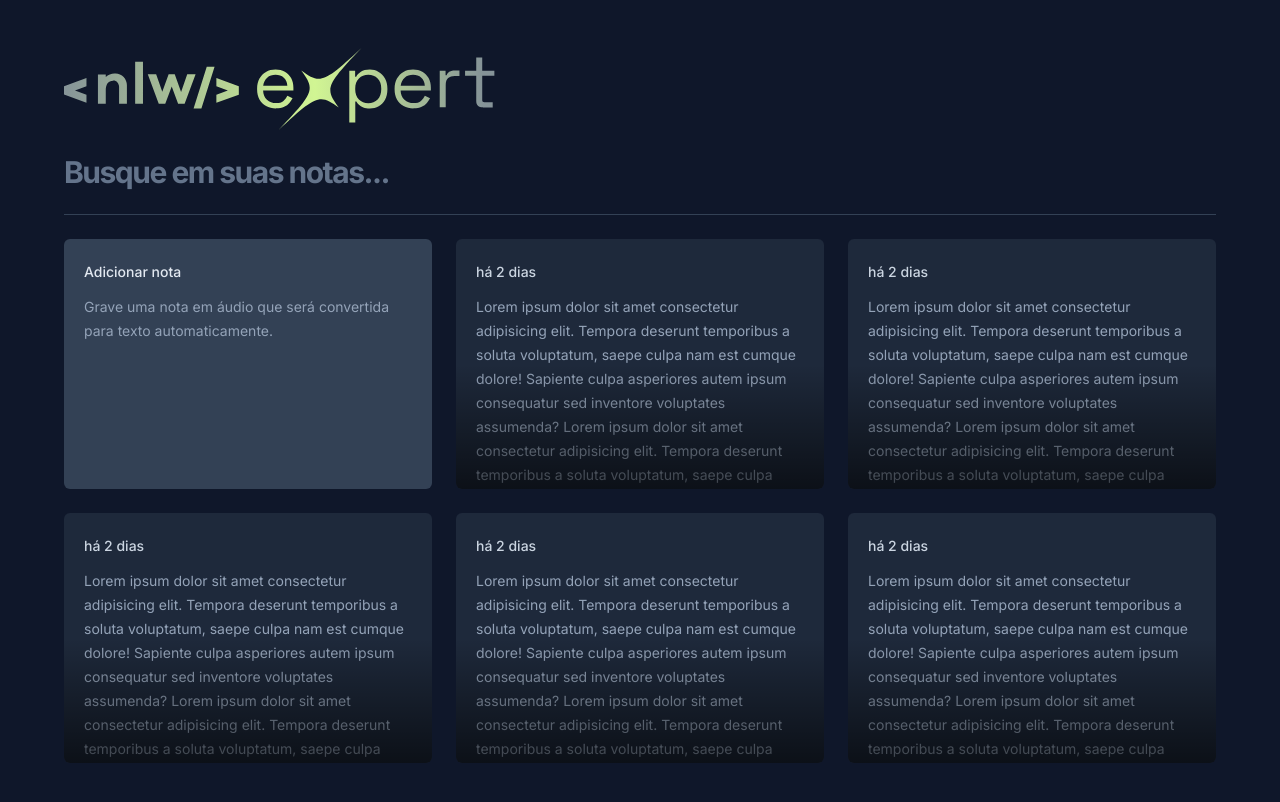
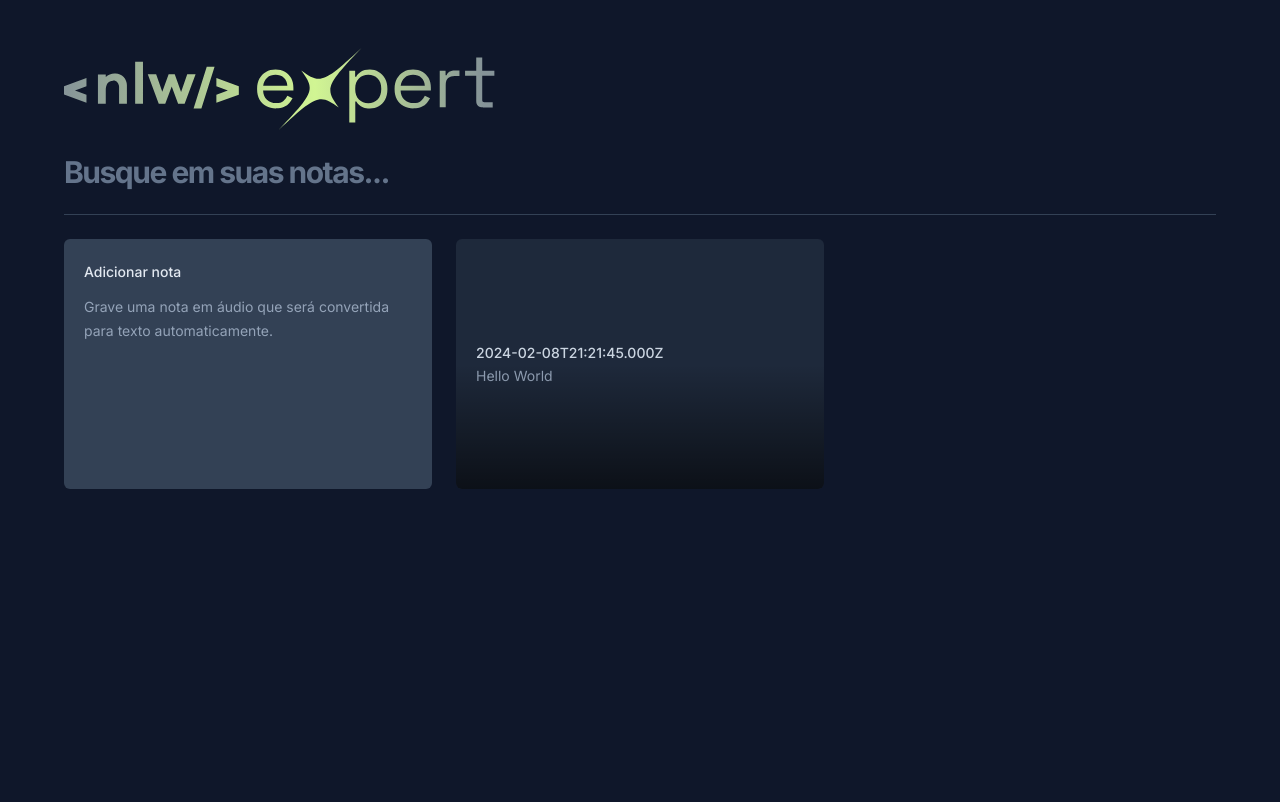
Before and after one commit to anjosmarcos/notes, a React (Vite) app: page / in a window 1280 px wide. Shown: the top 802 px of the page. Built offline with nearby package versions, Linux system fonts and the light colour scheme.

Commit message:
Estilização modal dos cards

```diff
--- a/package.json
+++ b/package.json
@@ -9,6 +9,7 @@
     "preview": "vite preview"
   },
   "dependencies": {
+    "@radix-ui/themes": "^2.0.3",
     "react": "^18.2.0",
     "react-dom": "^18.2.0"
   },
--- a/src/app.tsx
+++ b/src/app.tsx
@@ -18,11 +18,11 @@ export function App() {
 
       <div className='grid grid-cols-3 gap-6 auto-rows-[250px]'>
         <NewNoteCard />
-        <NoteCard />
-        <NoteCard />
-        <NoteCard />
-        <NoteCard />
-        <NoteCard />
+        <NoteCard note={{
+          date: new Date(),
+          content: 'Hello World'
+        }}
+s        />
 
       </div>
 
--- a/src/components/note-card.tsx
+++ b/src/components/note-card.tsx
@@ -1,14 +1,31 @@
-export function NoteCard() {
+import * as Dialog from '@radix-ui/react-dialog';
+
+interface NoteCardProps {
+    note: {
+        date: Date;
+        content: string;
+    }
+}
+
+export function NoteCard({note}: NoteCardProps) {
     return (
-    <button className='rounded-md bg-slate-800 p-5 space-y-3 overflow-hidden relative hover:ring-2 hover:ring-slate-600 text-left focus-visible:ring-2 focus-visible:ring-lime-400 outline-none'>
-        <span className='text-sm font-medium text-slate-300'>
-            há 2 dias
-        </span>
-        <p className='text-sm leading-6 text-slate-400'>
-            Lorem ipsum dolor sit amet consectetur adipisicing elit. Tempora deserunt temporibus a soluta voluptatum, saepe culpa nam est cumque dolore! Sapiente culpa asperiores autem ipsum consequatur sed inventore voluptates assumenda? Lorem ipsum dolor sit amet consectetur adipisicing elit. Tempora deserunt temporibus a soluta voluptatum, saepe culpa nam est cumque dolore! Sapiente culpa asperiores autem ipsum consequatur sed inventore voluptates assumenda
-        </p>
+        <Dialog.Root>
+            <Dialog.Trigger className='rounded-md flex-col bg-slate-800 p-5 gap-3 overflow-hidden relative hover:ring-2 hover:ring-slate-600 text-left focus-visible:ring-2 focus-visible:ring-lime-400 outline-none'>
+                <span className='text-sm font-medium text-slate-300'>
+                    {note.date.toISOString()}
+                </span>
+                <p className='text-sm leading-6 text-slate-400'>
+                    {note.content}
+                </p>
 
-        <div className='absolute bottom-0 left-0 right-0 h-1/2 bg-gradient-to-t from-black/60 from-black pointer-events-none' />
-    </button>
+                <div className='absolute bottom-0 left-0 right-0 h-1/2 bg-gradient-to-t from-black/60 to-black/0 pointer-events-none' />
+            </Dialog.Trigger>
+            <Dialog.Portal>
+                <Dialog.Overlay className='inset-0 fixed bg-black/60' />
+                <Dialog.Content className='fixed left-1/2 top-1/2 -translate-x-1/2 translate-y-1/2 max-w-[640px] w-full bg-slate-700 rounded-md flex flex-col outline-none'>
+                    Teste
+                </Dialog.Content>
+            </Dialog.Portal>
+        </Dialog.Root>
     )
 }
```
Also changed, not shown: 1 other file (tests, documents, lock files or other folders).
